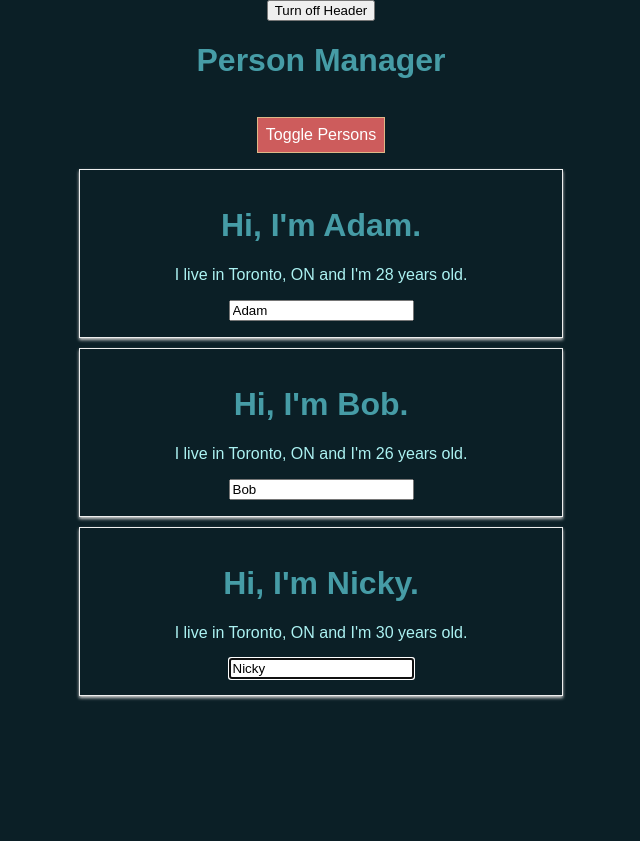
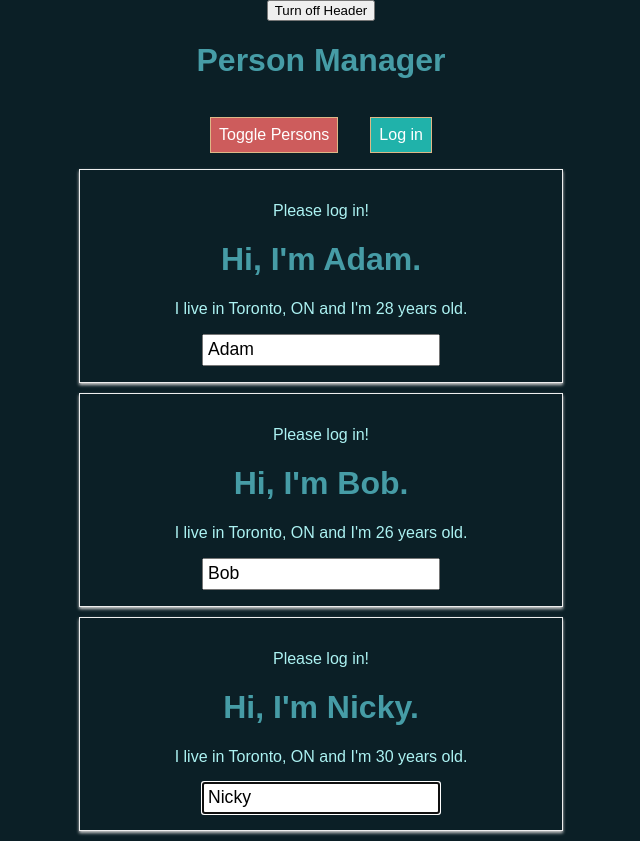
Before and after one commit to thisFunction/chilling-with-react, a React app: page / in a window 1280 px wide. Shown: the whole page, without its empty margins (319-959 px from the left). Before the commit the page ends 800 px from the top, so only its background shows below. Built offline with nearby package versions, Linux system fonts and the light colour scheme.

Commit message:
add context

```diff
--- a/src/components/Header/Header.js
+++ b/src/components/Header/Header.js
@@ -1,5 +1,6 @@
 import React, { useEffect, useRef } from 'react';
 import classes from './Header.css'
+import AuthContext from '../../context/auth-context';
 
 const header = (props) => {
     const toggleButtonRef = useRef(null);
@@ -43,6 +44,9 @@
           >
             Toggle Persons
           </button>
+          <AuthContext.Consumer>
+            {(context) => <button onClick={context.login}>{context.authenticated ? "Log out" : "Log in"}</button>}
+          </AuthContext.Consumer>
         </div>
     )
 }
--- a/src/components/Persons/Person/Person.css
+++ b/src/components/Persons/Person/Person.css
@@ -7,6 +7,12 @@
     text-align: center;
 }
 
+.Person input {
+    max-width: 90%;
+    font-size: 1.1em;
+    padding: .2em;
+}
+
 @media (min-width: 500px) {
     .Person {
         margin-bottom: 10px;
--- a/src/components/Persons/Person/Person.js
+++ b/src/components/Persons/Person/Person.js
@@ -3,6 +3,7 @@
 import Aux from '../../../hoc/Auxillary';
 import withClass from '../../../hoc/withClass';
 import PropTypes from 'prop-types';
+import AuthContext from '../../../context/auth-context';
 
 class Person extends Component {
     constructor(props) {
@@ -18,6 +19,9 @@
         console.log('[Person.js] rendering...')
         return (
             <Aux>
+                <AuthContext.Consumer>
+                   {(context) => <p>{context.authenticated ? "Authenticated" : "Please log in!"}</p>}
+                </AuthContext.Consumer>
                 <h1>Hi, I'm {this.props.name}.</h1>
                 <p onClick={this.props.click}> I live in Toronto, ON and I'm {this.props.age} years old.</p>
                 <p>{this.props.children}</p>
--- a/src/containers/App.js
+++ b/src/containers/App.js
@@ -4,6 +4,7 @@
 import Header from '../components/Header/Header';
 import withClass from '../hoc/withClass';
 import Aux from '../hoc/Auxillary';
+import AuthContext from '../context/auth-context';
 
 class App extends Component {
   constructor(props) {
@@ -20,6 +21,7 @@
     showPersons: false,
     showHeader: true,
     changeCounter: 0,
+    isAuthenticated: false,
   };
 
   static getDerivedStateFromProps(props, state) {
@@ -78,6 +80,11 @@
     this.setState({showPersons : !doesShow});
   }
 
+  loginHandler = () => {
+    const isAuth = this.state.isAuthenticated;
+    this.setState({isAuthenticated: !isAuth});
+  }
+
   render() {
     console.log('[App.js] render');
 
@@ -96,6 +103,12 @@
     return (
         <Aux>
           <button onClick={() => {this.setState({showHeader: false})}}>Turn off Header</button>
+          <AuthContext.Provider
+            value={{
+              authenticated: this.state.isAuthenticated,
+              login: this.loginHandler
+            }}
+          >
             { this.state.showHeader ?
               <Header
                 title={this.props.appTitle}
@@ -104,6 +117,7 @@
                 clicked={this.togglePersonsHandler}
               /> : null }
             {persons}
+          </AuthContext.Provider>
         </Aux>
     );
   };
--- /dev/null
+++ b/src/context/auth-context.js
@@ -0,0 +1,8 @@
+import React from 'react';
+
+const authContext = React.createContext({
+    authenticated: false,
+    login: () => {}
+});
+
+export default authContext;
```
Lines whose indentation alone changed are shown as unchanged.
